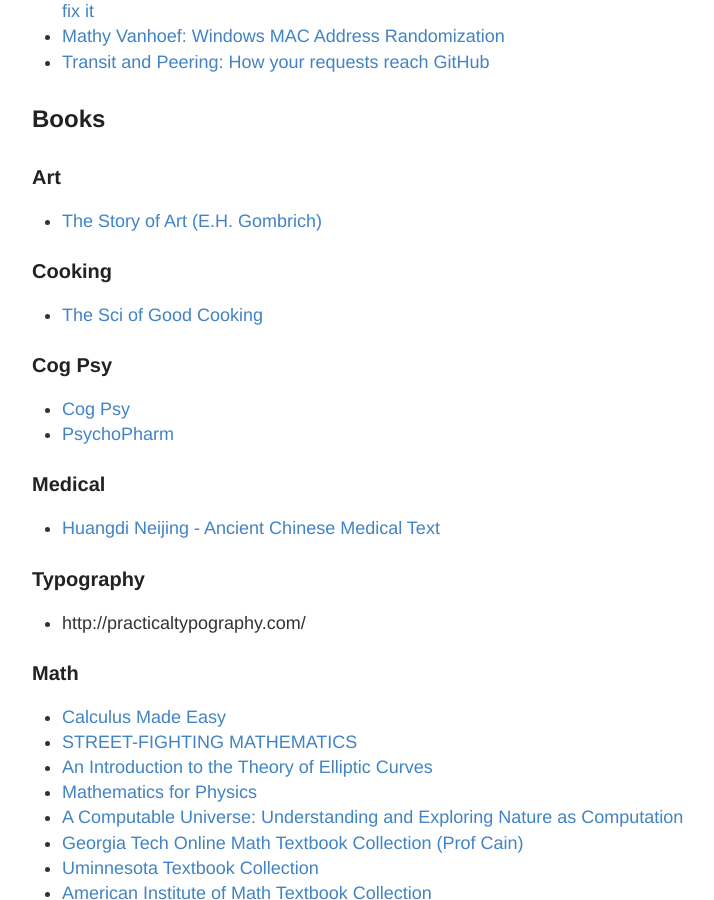
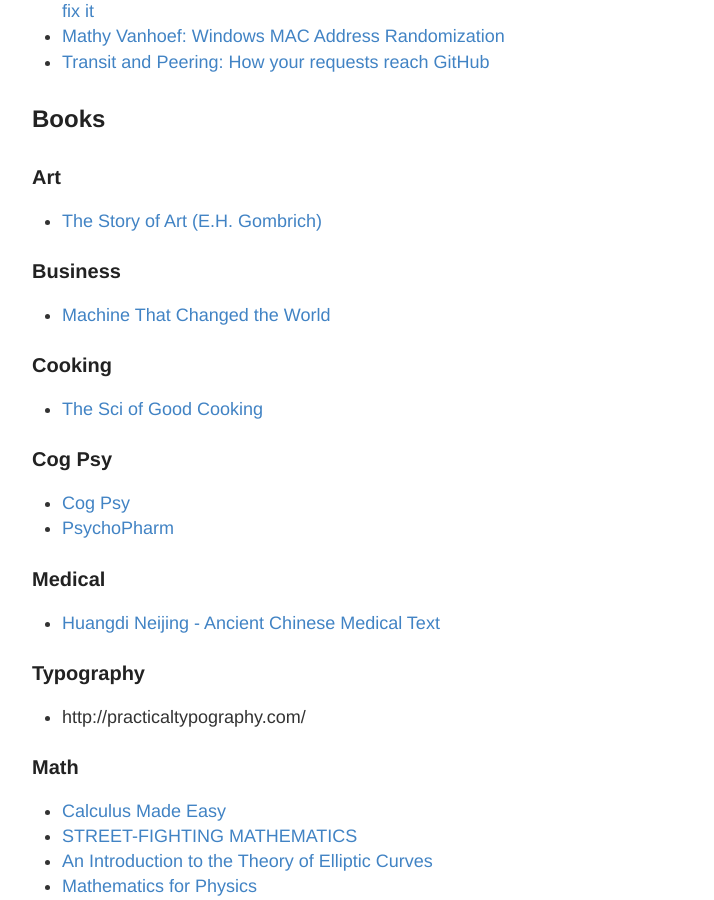
Before and after one commit to RONNCC/ronncc.github, a Jekyll site: the page built from _posts/2015-12-25-ReadingList.md, in a window 1280 px wide and 900 px high, scrolled down 2624 px. Shown: the whole window, without its empty margins (248-962 px from the left). Built offline with Jekyll 4.4.1, drawn with Linux system fonts in a browser that asks for light colours; comment, search, counter and statistics services are not loaded.

Commit message:
Update 2015-12-25-ReadingList.md

```diff
--- a/_posts/2015-12-25-ReadingList.md
+++ b/_posts/2015-12-25-ReadingList.md
@@ -103,6 +103,9 @@
 
 ### Art
 - [The Story of Art (E.H. Gombrich)](https://www.amazon.com/Story-Art-H-Gombrich/dp/0714832472)
+
+### Business
+- [Machine That Changed the World](https://www.amazon.com/Machine-That-Changed-World-Revolutionizing/dp/0743299795)
 
 ### Cooking
 - [The Sci of Good Cooking](https://www.amazon.com/Science-Cooking-Cooks-Illustrated-Cookbooks/dp/1933615982)
```
